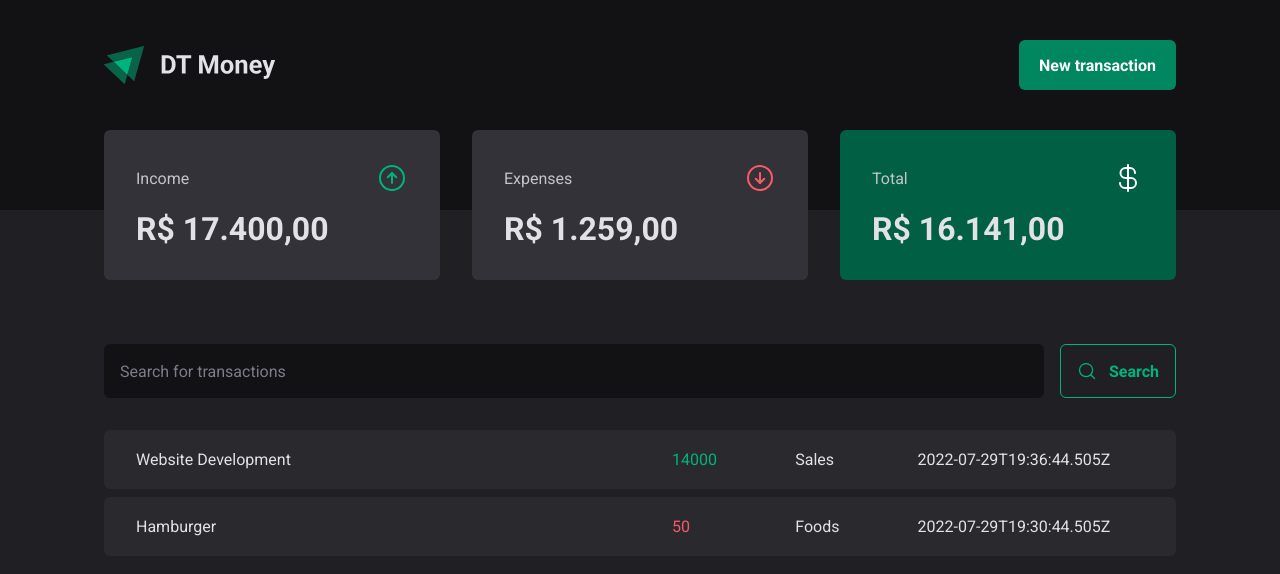
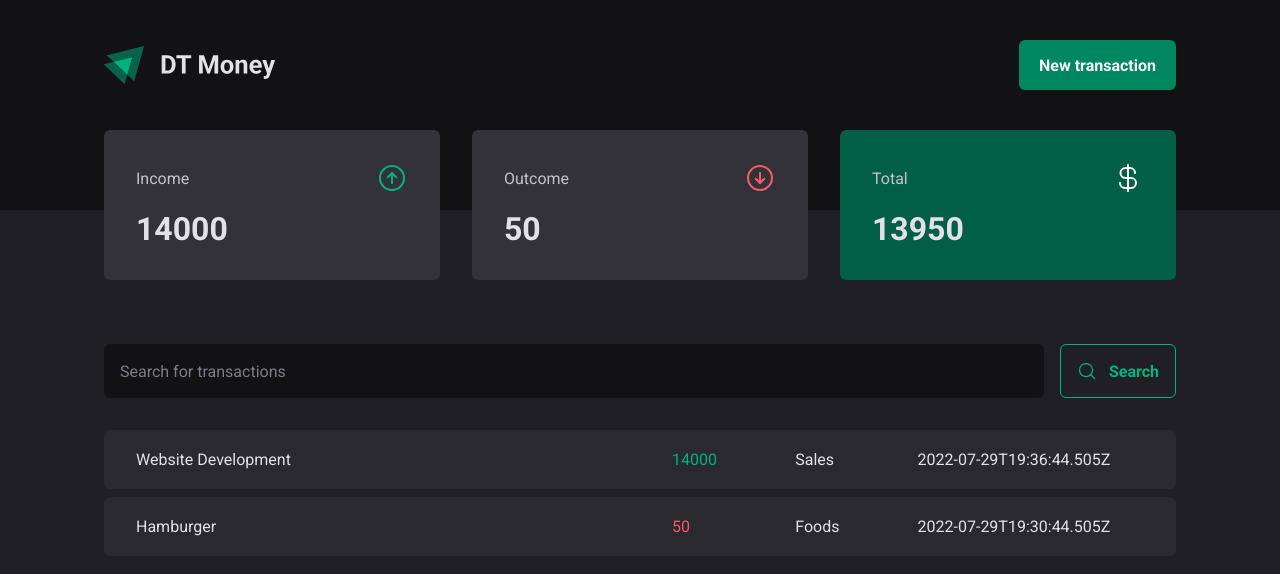
Before and after one commit to henriquevschroeder/dt-money, a React (Vite) app: page / in a window 1280 px wide. Shown: the top 574 px of the page. Built offline with nearby package versions, Linux system fonts and the light colour scheme; data requests are answered from the project's data file.

Commit message:
feat: update Summary component to calculate and display income, outcome, and total

```diff
--- a/src/components/Summary/index.tsx
+++ b/src/components/Summary/index.tsx
@@ -1,7 +1,27 @@
+import { useContext } from "react";
 import { SummaryCard, SummaryContainer } from "./styles";
 import { ArrowCircleDown, ArrowCircleUp, CurrencyDollar } from "phosphor-react";
+import { TransactionsContext } from "../../contexts/TransactionContext";
 
 export function Summary() {
+  const { transactions } = useContext(TransactionsContext)
+
+  const summary = transactions.reduce(
+    (acc, transaction) => {
+
+      if (transaction.type === 'income') {
+        acc.income += transaction.price
+        acc.total += transaction.price
+      } else {
+        acc.outcome += transaction.price
+        acc.total -= transaction.price
+      }
+
+      return acc
+    },
+    { income: 0, outcome: 0 , total: 0}
+  )
+
   return (
     <SummaryContainer>
       <SummaryCard>
@@ -9,15 +29,15 @@
           <span>Income</span>
           <ArrowCircleUp size={32} color="#00b37e"/>
         </header>
-        <strong>R$ 17.400,00</strong>
+        <strong>{summary.income}</strong>
       </SummaryCard>
 
       <SummaryCard>
         <header>
-          <span>Expenses</span>
+          <span>Outcome</span>
           <ArrowCircleDown size={32} color="#f75a68"/>
         </header>
-        <strong>R$ 1.259,00</strong>
+        <strong>{summary.outcome}</strong>
       </SummaryCard>
 
       <SummaryCard variant="green">
@@ -25,7 +45,7 @@
           <span>Total</span>
           <CurrencyDollar size={32} color="#fff"/>
         </header>
-        <strong>R$ 16.141,00</strong>
+        <strong>{summary.total}</strong>
       </SummaryCard>
     </SummaryContainer>
   )
```
